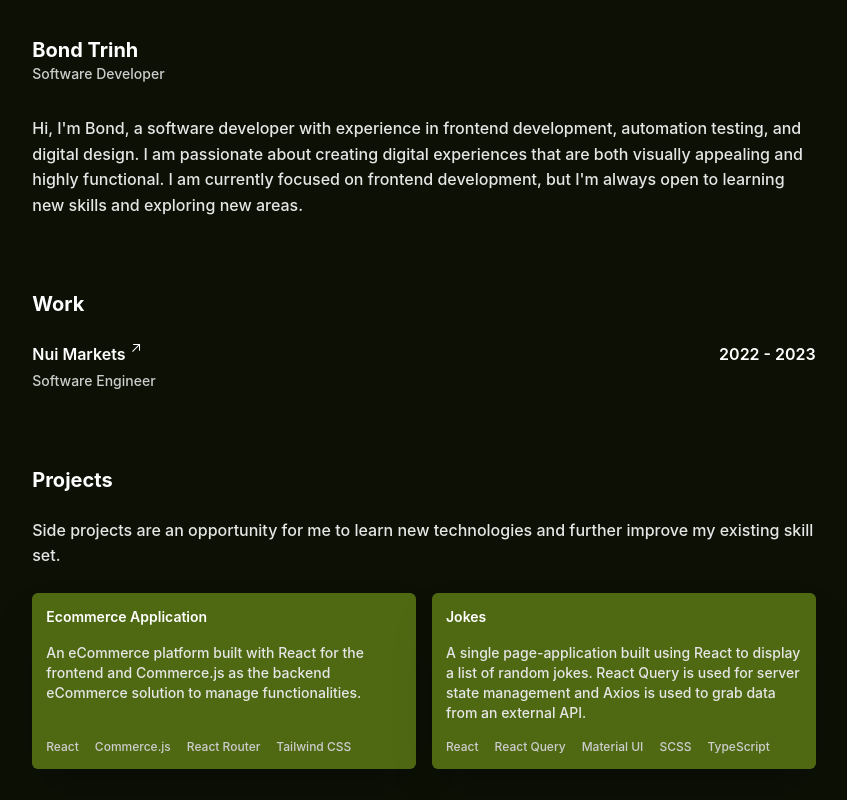
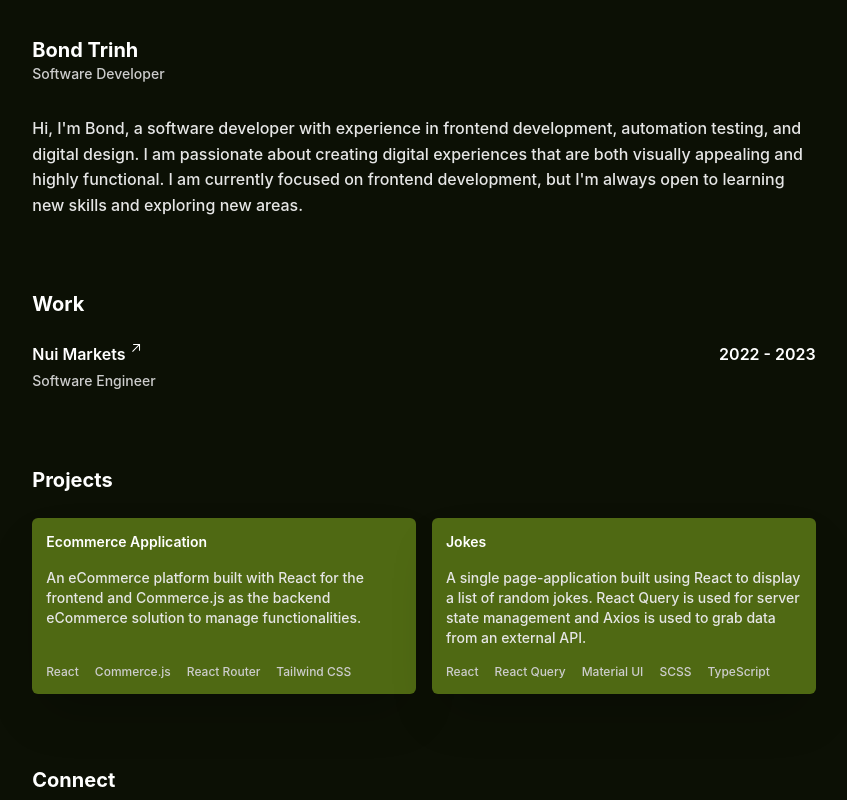
Before and after one commit to trinhbond/personal-portfolio, a React (Create React App) app: page / in a window 1280 px wide. Shown: the top 800 px of the page, without its empty margins (216-1063 px from the left). Built offline with nearby package versions, Linux system fonts and the light colour scheme.

Commit message:
remove p

```diff
--- a/src/pages/Home.tsx
+++ b/src/pages/Home.tsx
@@ -68,10 +68,6 @@ export default function Home(): JSX.Element {
 
         <Section variant={variant}>
           <h2>Projects</h2>
-          <p className="text-gray-light">
-            Side projects are an opportunity for me to learn new technologies
-            and further improve my existing skill set.
-          </p>
           <ul className="flex justify-stretch gap-4 max-md:flex-col">
             {projects.map((project) => (
               <motion.li
```
